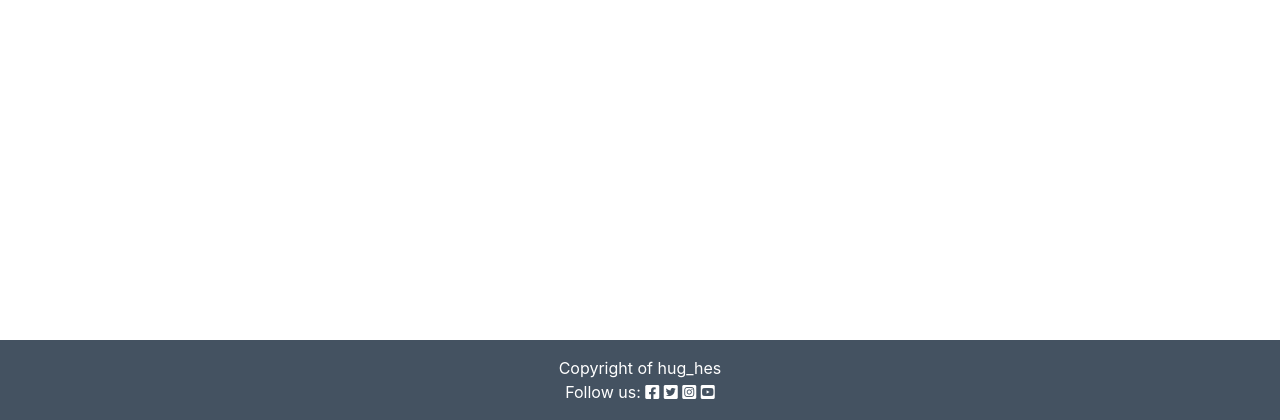
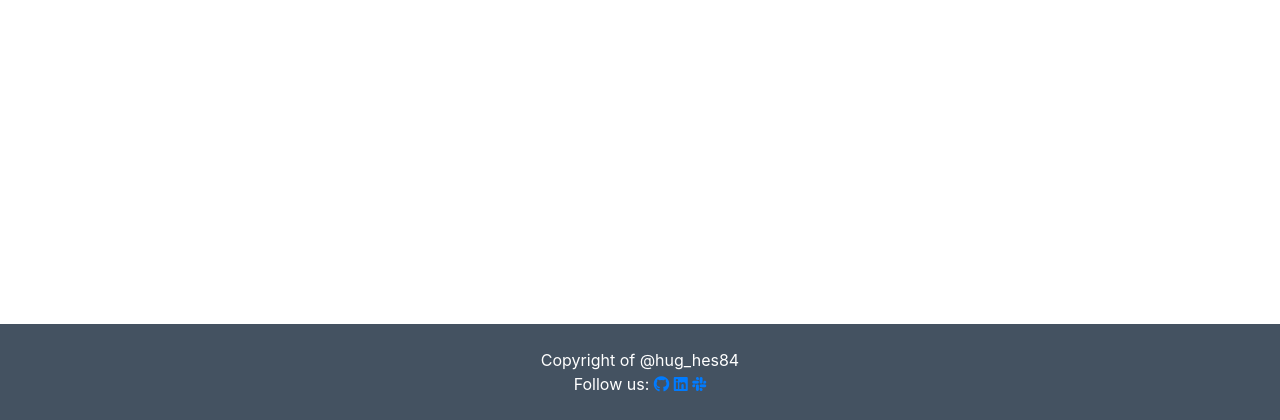
Before and after one commit to hughes84/my-blog-pp4, a Django app: page /posts/ in a window 1280 px wide. Shown: the part 380-800 px from the top of the page. Run offline with Django 3.2, Linux system fonts and the light colour scheme; data that the repository does not hold is empty; some libraries are stand-ins or nearby versions.

Commit message:
Add social media url links to footer

```diff
--- a/templates/base.html
+++ b/templates/base.html
@@ -94,12 +94,21 @@
     </main>
 
     <!-- Footer -->
-    <footer class="footer mt-auto py-3 dark-bg">
-        <p class="m-0 text-center text-white">Copyright of hug_hes</p>
-        <p class="m-0 text-center text-white">Follow us: <i class="fab fa-facebook-square ms-3"></i>
-            <i class="fab fa-twitter-square ms-3"></i>
-            <i class="fab fa-instagram-square ms-3"></i>
-            <i class="fab fa-youtube-square ms-3"></i></p>
+    <footer class="footer mt-auto py-4 dark-bg">
+        <div>
+
+        <p class="m-0 text-center text-white">Copyright of @hug_hes84
+            <br>Follow us:
+        <a href="https://hughes84.github.io/my-blog-pp4/" target="_blank" rel="noopener"
+                aria-label="Visit GitHub page (opens in a new tab)"><i
+                    class="fab fa-brands fa-github fa-social-icon"></i></a>
+
+            <a href="https://www.linkedin.com" target="_blank" rel="noopener"
+                aria-label="linkedin (opens in a new tab)"><i class="fab fa-brands fa-linkedin"></i></a>
+
+            <a href=https://slack.com rel="noopener" target="_blank"
+                aria-label="slack (opens in a new tab)"><i class="fab fa-brands fa-slack"></i></a></p>
+            </div>
     </footer>
     <script>
         setTimeout(function () {
```
